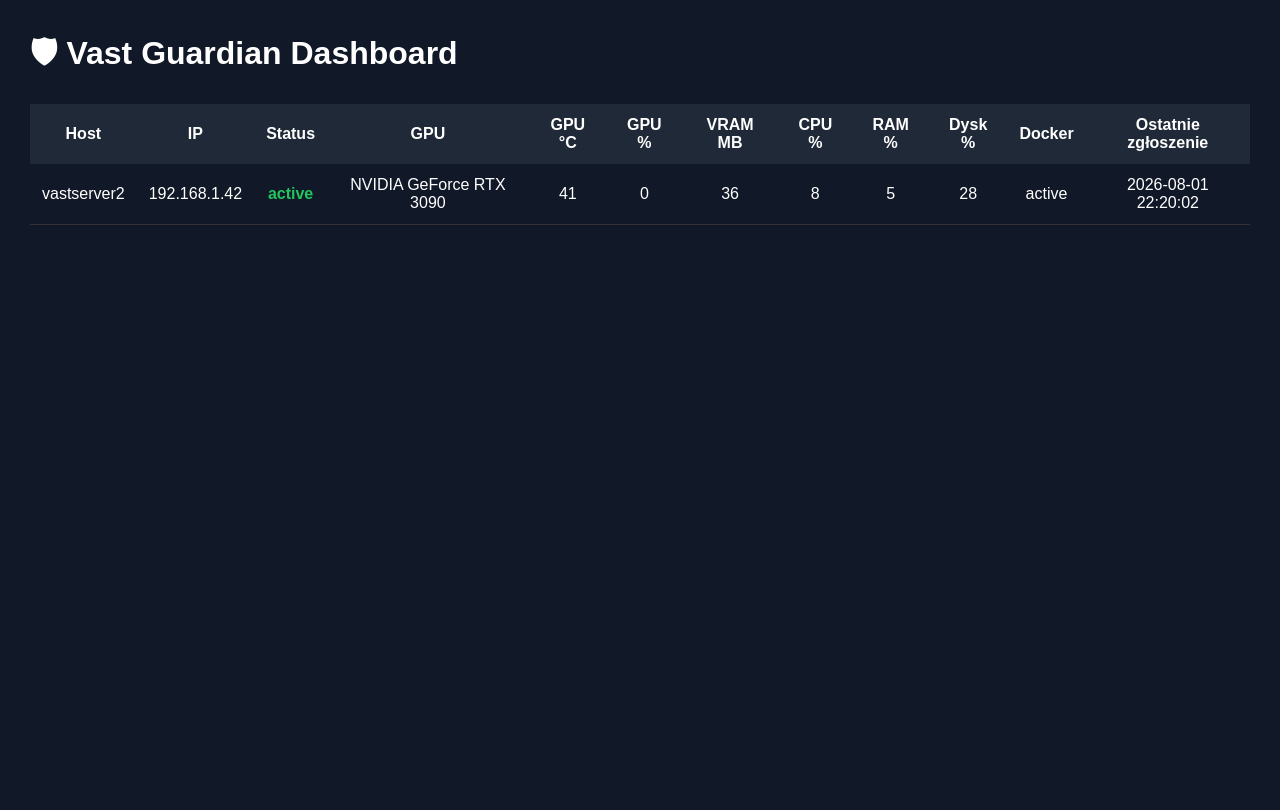
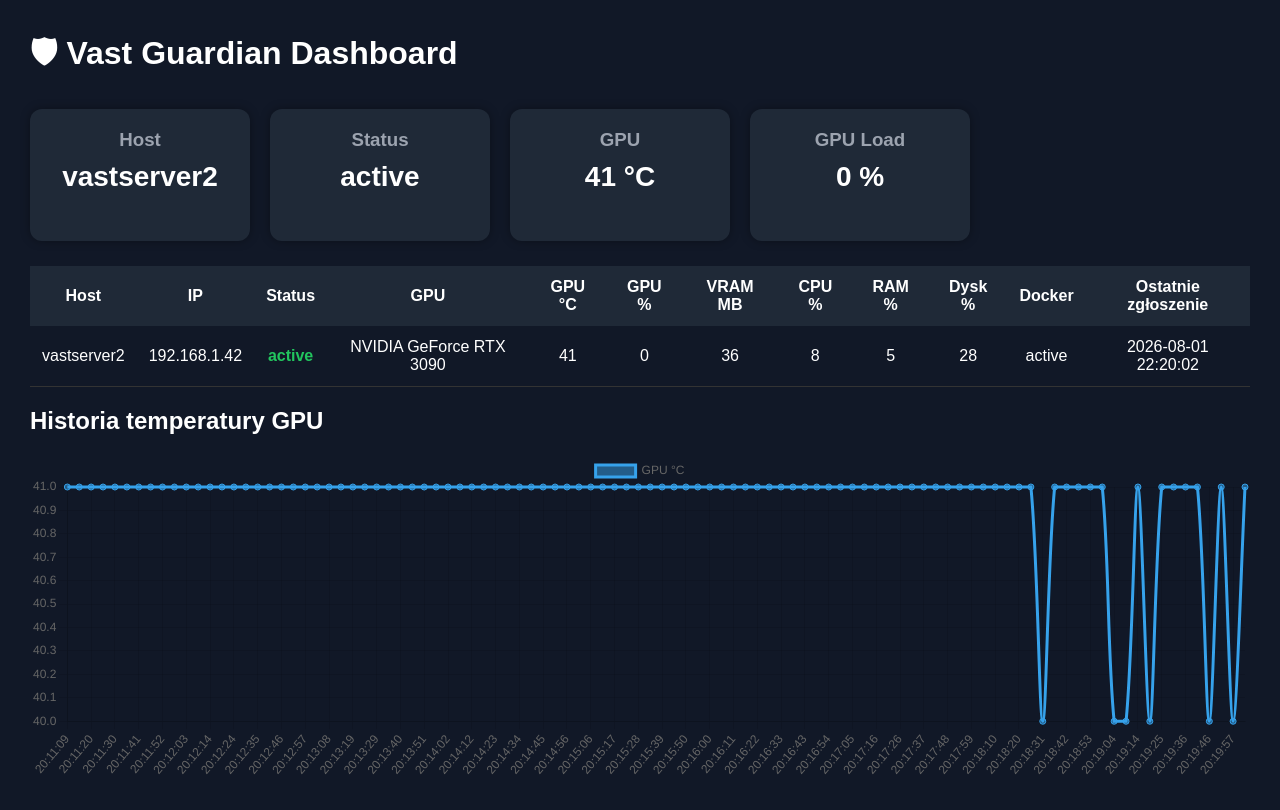
Before and after one commit to AndrzejVast/vast-guardian, a Flask app: page / in a window 1280 px wide. Before the commit the page ends 225 px from the top, so only its background shows below. Run offline with Flask 3, Linux system fonts and the light colour scheme; data comes from the database, SQL or seed files in the repository; both versions use the stored data as it was after the commit.

Commit message:
Add dashboard summary cards

```diff
--- a/web/routes/dashboard.py
+++ b/web/routes/dashboard.py
@@ -1,4 +1,4 @@
-from flask import Blueprint, render_template
+from flask import Blueprint, render_template, jsonify
 import sqlite3
 
 dashboard = Blueprint("dashboard", __name__)
@@ -23,3 +23,30 @@ def index():
         "dashboard.html",
         hosts=hosts
     )
+@dashboard.route("/api/history")
+def history():
+
+    conn = sqlite3.connect("database/vast_guardian.db")
+    conn.row_factory = sqlite3.Row
+    cur = conn.cursor()
+
+    cur.execute("""
+        SELECT
+            created,
+            gpu_temp,
+            gpu_util,
+            cpu,
+            ram,
+            disk,
+            vram
+        FROM history
+        ORDER BY id DESC
+        LIMIT 100
+    """)
+
+    rows = [dict(r) for r in cur.fetchall()]
+    conn.close()
+
+    rows.reverse()
+
+    return jsonify(rows)
--- a/web/templates/dashboard.html
+++ b/web/templates/dashboard.html
@@ -44,6 +44,32 @@ td{
     color:#f59e0b;
     font-weight:bold;
 }
+.cards{
+display:flex;
+gap:20px;
+margin:25px 0;
+flex-wrap:wrap;
+}
+
+.card{
+background:#1f2937;
+padding:20px;
+border-radius:12px;
+min-width:180px;
+text-align:center;
+box-shadow:0 0 10px rgba(0,0,0,.35);
+}
+
+.card h3{
+margin:0;
+color:#9ca3af;
+}
+
+.card p{
+font-size:28px;
+font-weight:bold;
+margin-top:10px;
+}
 </style>
 
 </head>
@@ -51,7 +77,29 @@ td{
 <body>
 
 <h1>🛡 Vast Guardian Dashboard</h1>
+<div class="cards">
 
+<div class="card">
+<h3>Host</h3>
+<p>{{ hosts[0]["name"] }}</p>
+</div>
+
+<div class="card">
+<h3>Status</h3>
+<p>{{ hosts[0]["status"] }}</p>
+</div>
+
+<div class="card">
+<h3>GPU</h3>
+<p>{{ hosts[0]["gpu_temp"] }} °C</p>
+</div>
+
+<div class="card">
+<h3>GPU Load</h3>
+<p>{{ hosts[0]["gpu_util"] }} %</p>
+</div>
+
+</div>
 <table>
 
 <tr>
@@ -89,6 +137,36 @@ td{
 {% endfor %}
 
 </table>
+<script src="https://cdn.jsdelivr.net/npm/chart.js"></script>
 
+<h2>Historia temperatury GPU</h2>
+
+<canvas id="gpuTempChart" height="80"></canvas>
+
+<script>
+fetch("/api/history")
+.then(r => r.json())
+.then(data => {
+
+    const labels = data.map(x => x.created.substring(11,19));
+    const temps = data.map(x => x.gpu_temp);
+
+    new Chart(document.getElementById("gpuTempChart"), {
+        type: "line",
+        data: {
+            labels: labels,
+            datasets: [{
+                label: "GPU °C",
+                data: temps,
+                tension: 0.3
+            }]
+        },
+        options: {
+            responsive: true
+        }
+    });
+
+});
+</script>
 </body>
 </html>
```
Also changed, not shown: database/vast_guardian.db.
